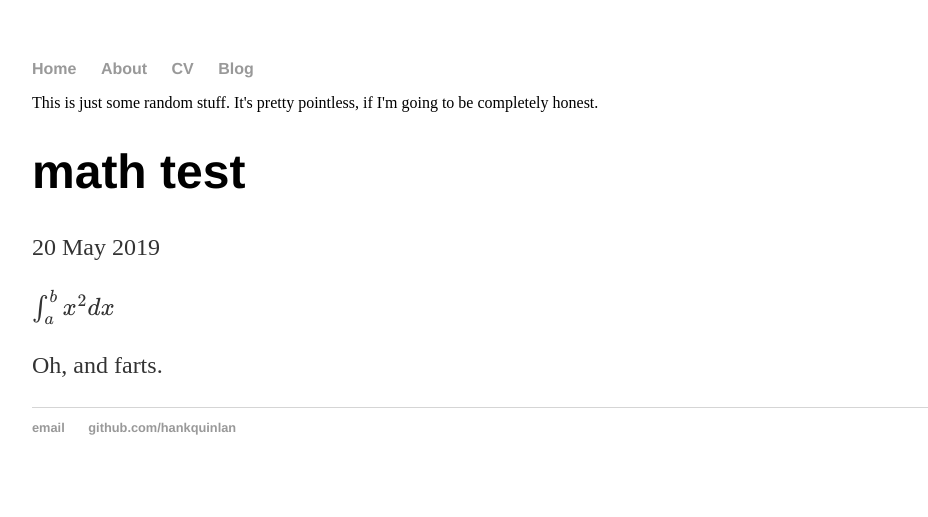
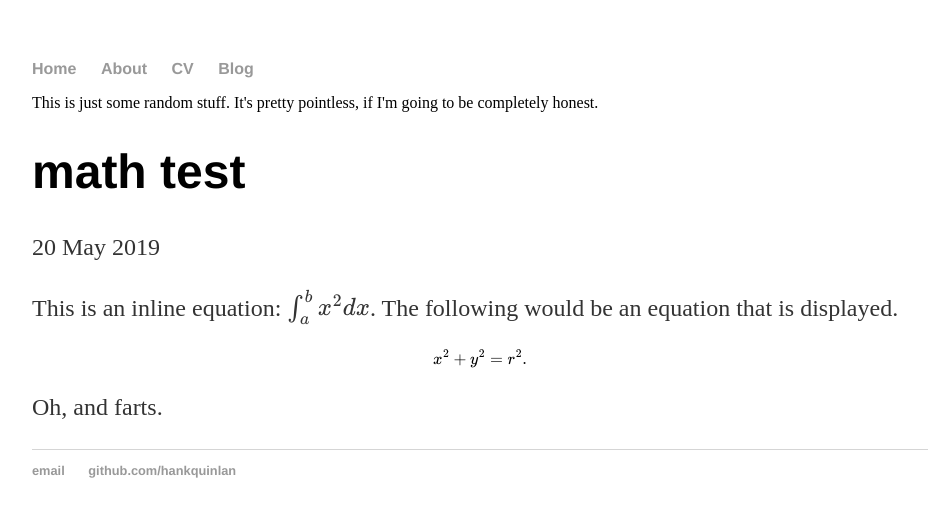
Before and after one commit to fattymattk/hello-world, a Jekyll site: the page built from _posts/2019-05-20-mathtest.md, in a window 1280 px wide. Shown: the top 517 px of the page, without its empty margins (160-1088 px from the left). Built offline with Jekyll 4.4.1, drawn with Linux system fonts in a browser that asks for light colours; formulas are drawn with MathJax 3.

Commit message:
Update 2019-05-20-mathtest.md

```diff
--- a/_posts/2019-05-20-mathtest.md
+++ b/_posts/2019-05-20-mathtest.md
@@ -5,4 +5,6 @@ title: math test
 date: 2019-05-20
 ---
 
-$\int_a^b x^2 dx$
+This is an inline equation: $\int_a^b x^2 dx$. The following would be an equation that is displayed.
+
+$$x^2 + y^2 = r^2.$$
```
